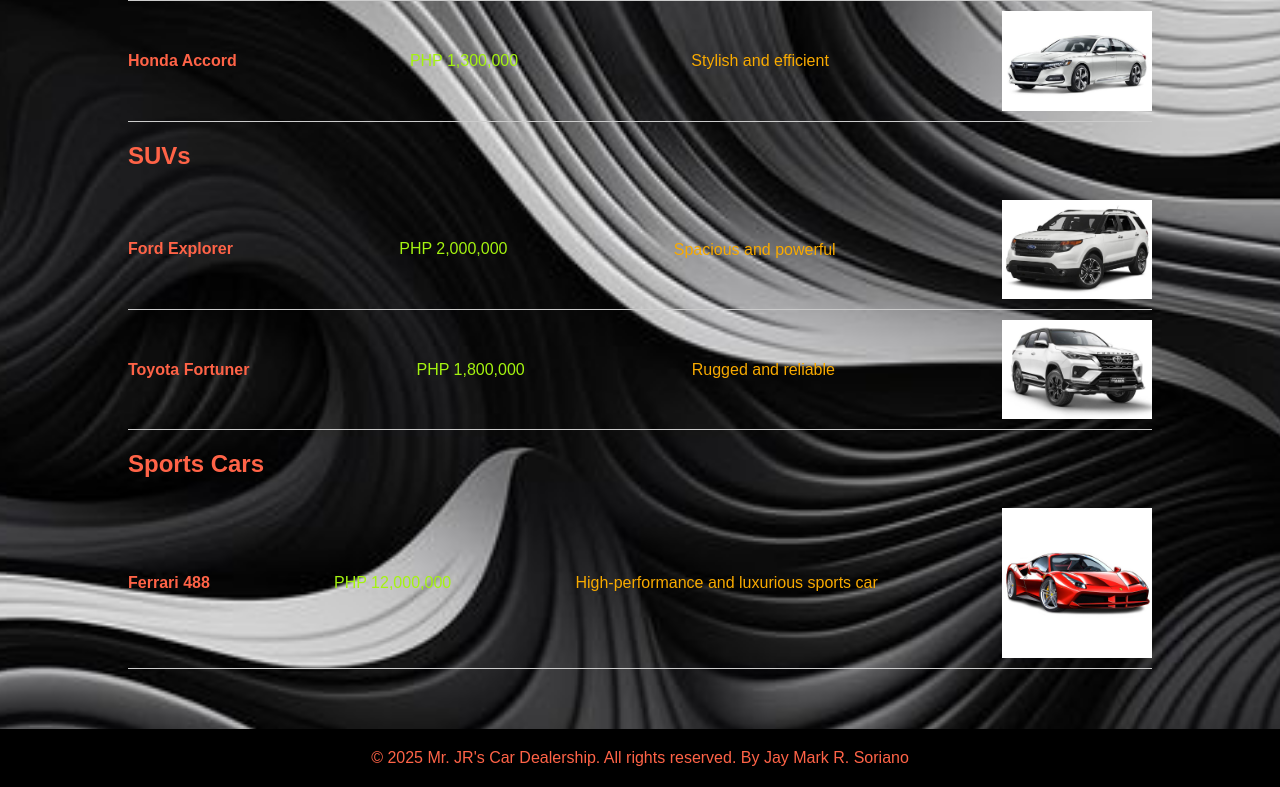
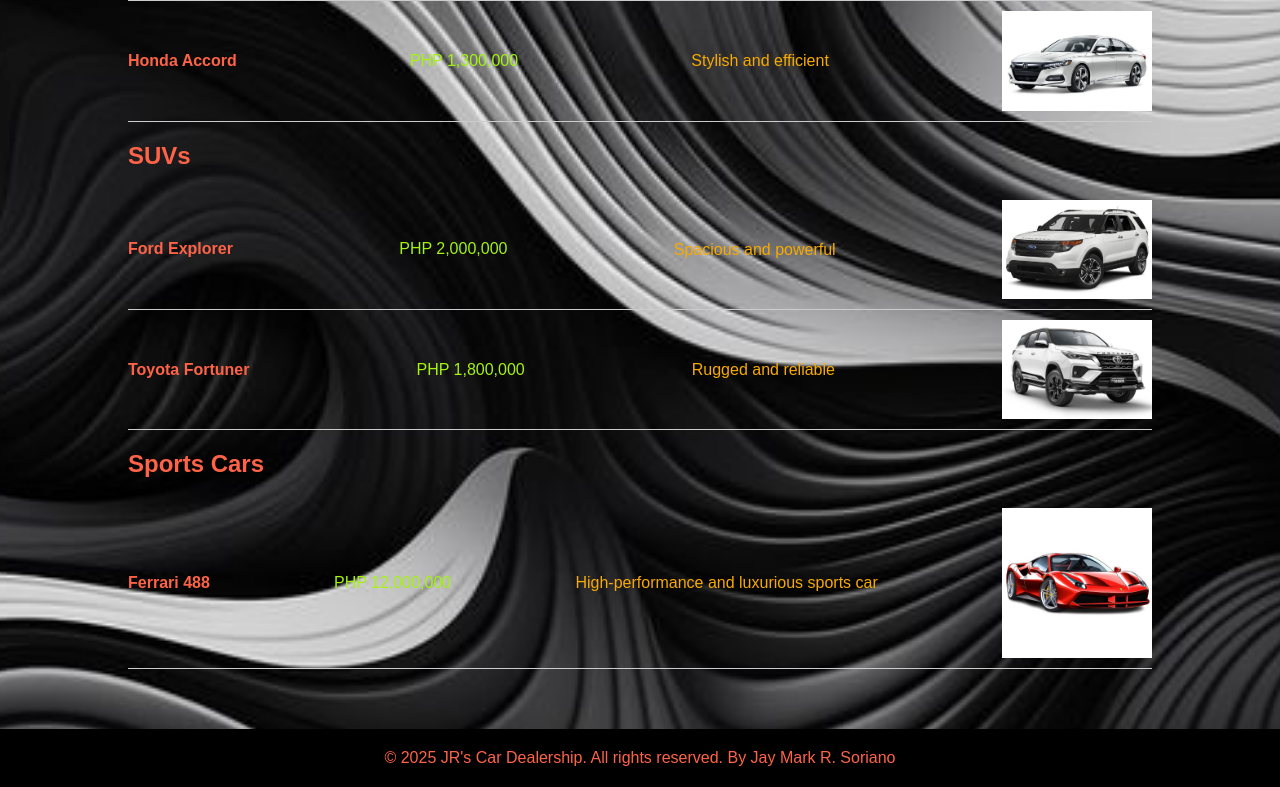
Before and after one commit to Mrlonelyguyqqq/Car-121, a plain HTML site: page Inventory.html in a window 1280 px wide. Shown: the part 378-1165 px from the top of the page. Drawn offline with Linux system fonts and the light colour scheme.

Commit message:
First SSS

```diff
--- a/Inventory.html
+++ b/Inventory.html
@@ -70,7 +70,7 @@
     </main>
     <footer>
         <div class="container">
-            <p>&copy; 2025 Mr. JR's Car Dealership. All rights reserved. By Jay Mark R. Soriano</p>
+            <p>&copy; 2025 JR's Car Dealership. All rights reserved. By Jay Mark R. Soriano</p>
         </div>
     </footer>
 </body>
```
Also changed, not shown: Contact.html (+1 -1 lines), about.html (+1 -1 lines), index.html (+1 -1 lines).
